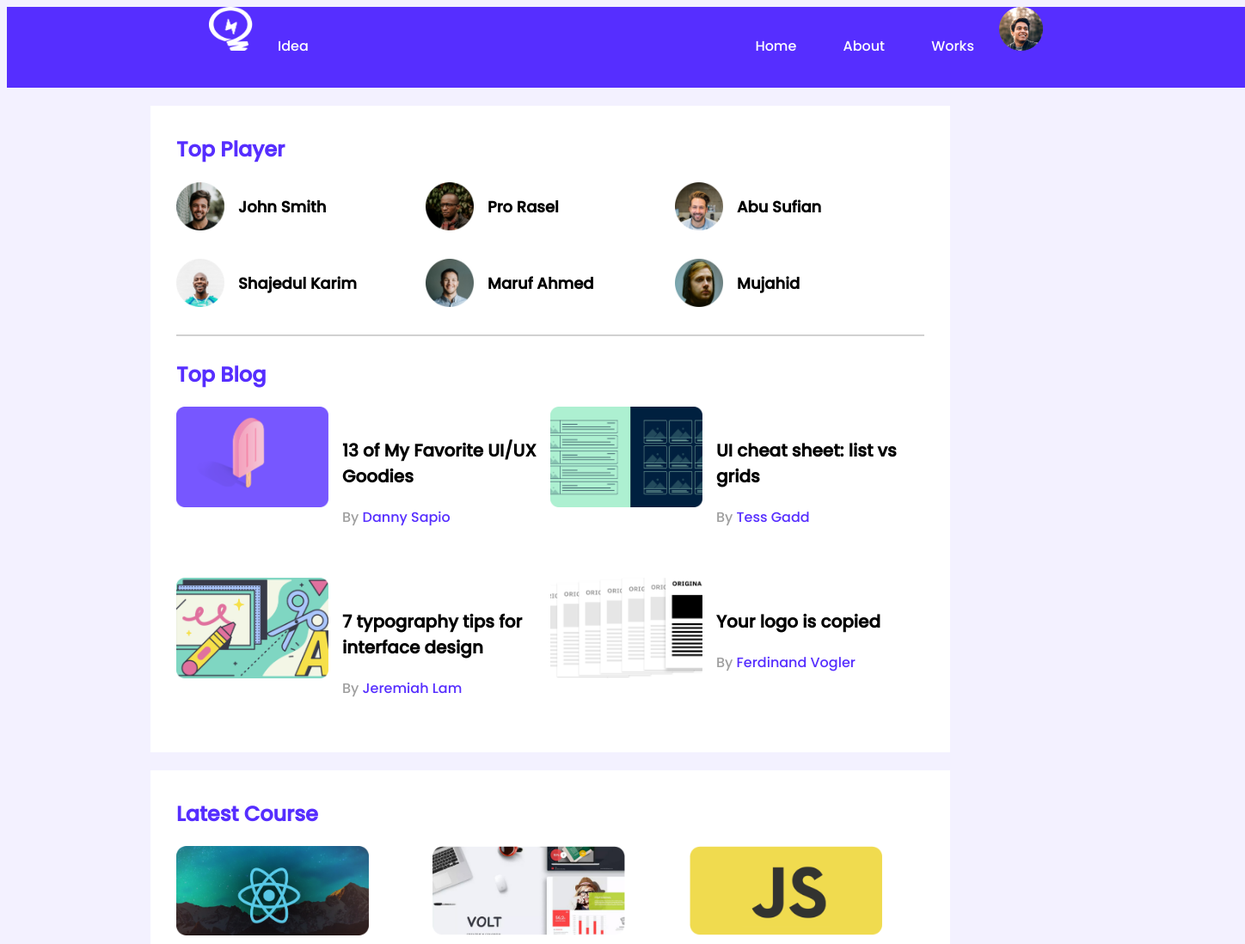
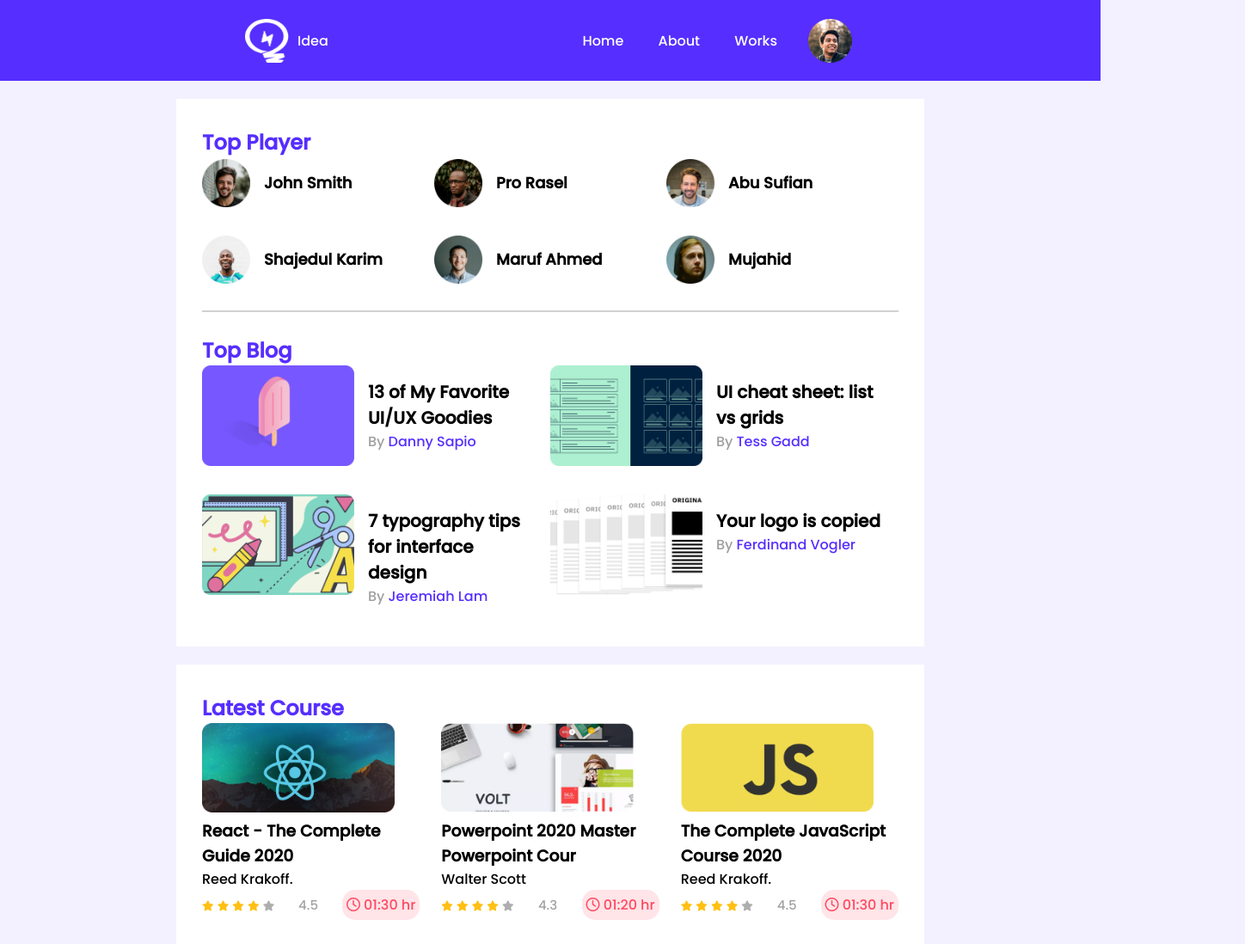
Before and after one commit to abdullah-riyadh17/leader-board-css3, a plain HTML site: page index.html in a window 1280 px wide. Shown: the top 1098 px of the page at 86% size, 1448 px wide, since content can reach past the window. Drawn offline with Linux system fonts and the light colour scheme.

Commit message:
header updated

```diff
--- a/index.html
+++ b/index.html
@@ -1,38 +1,39 @@
 <!DOCTYPE html>
 <html lang="en">
   <head>
-    <meta charset="UTF-8">
-    <meta http-equiv="X-UA-Compatible" content="IE=edge">
-    <meta name="viewport" content="width=device-width, initial-scale=1.0">
+    <meta charset="UTF-8" />
+    <meta http-equiv="X-UA-Compatible" content="IE=edge" />
+    <meta name="viewport" content="width=device-width, initial-scale=1.0" />
     <title>Leader Board</title>
     <!-- font-awesome -->
-    <script src="https://kit.fontawesome.com/fb72056a8b.js" crossorigin="anonymous"></script>
+    <script
+      src="https://kit.fontawesome.com/fb72056a8b.js"
+      crossorigin="anonymous"
+    ></script>
     <!-- stylesheet -->
-    <link rel="stylesheet" href="styles/style.css">
-
+    <link rel="stylesheet" href="styles/style.css" />
   </head>
   <body>
     <!-- header start -->
     <header>
       <nav>
-            <span>
-                <img src="images/icons/logo.png" alt="">
+        <div class="header-left">
+          <img src="images/icons/logo.png" alt="" />
           <a href="">Idea</a>
-            </span>
+        </div>
 
-           <span>
+        <div class="header-right">
+          <div>
             <a href="">Home</a>
             <a href="">About</a>
             <a href="">Works</a>
-            <img src="images/icons/profile.png" alt="">
-
-           </span>
-
+          </div>
+          <img src="images/icons/profile.png" alt="" />
+        </div>
       </nav>
-
-
     </header>
     <!-- header ends -->
+
     <main>
       <!-- top player & top blog starts -->
       <section class="container">
@@ -41,89 +42,75 @@
           <h2 class="section-title">Top Player</h2>
           <div class="players">
             <div class="player">
-                        <img src="images/players/player-1.png" alt="">
-                        <h3 class="player-name">John Smith </h3>
+              <img src="images/players/player-1.png" alt="" />
+              <h3 class="player-name">John Smith</h3>
             </div>
             <div class="player">
-                        <img src="images/players/player-2.png" alt="">
+              <img src="images/players/player-2.png" alt="" />
               <h3 class="player-name">Pro Rasel</h3>
             </div>
             <div class="player">
-                        <img src="images/players/player-3.png" alt="">
+              <img src="images/players/player-3.png" alt="" />
               <h3 class="player-name">Abu Sufian</h3>
             </div>
             <div class="player">
-                        <img src="images/players/player-4.png" alt="">
+              <img src="images/players/player-4.png" alt="" />
               <h3 class="player-name">Shajedul Karim</h3>
             </div>
             <div class="player">
-                        <img src="images/players/player-5.png" alt="">
+              <img src="images/players/player-5.png" alt="" />
               <h3 class="player-name">Maruf Ahmed</h3>
             </div>
             <div class="player">
-                        <img src="images/players/player-6.png" alt="">
+              <img src="images/players/player-6.png" alt="" />
               <h3 class="player-name">Mujahid</h3>
             </div>
           </div>
         </div>
-            <hr>
+        <hr />
         <div class="top-blogs">
           <h2 class="section-title">Top Blog</h2>
           <div class="blogs">
             <article class="blog">
               <div class="thumbnail">
-                            <img src="images/blogs/blog-1.png" alt="">
-
+                <img src="images/blogs/blog-1.png" alt="" />
               </div>
               <div class="blog-info">
                 <h3 class="blog-title">13 of My Favorite UI/UX Goodies</h3>
                 <p class="blog-author">By <a href="">Danny Sapio</a></p>
-
               </div>
-
             </article>
             <article class="blog">
               <div class="thumbnail">
-                            <img src="images/blogs/blog-2.png" alt="">
-
+                <img src="images/blogs/blog-2.png" alt="" />
               </div>
               <div class="blog-info">
                 <h3 class="blog-title">UI cheat sheet: list vs grids</h3>
                 <p class="blog-author">By <a href="">Tess Gadd</a></p>
-
               </div>
-
             </article>
             <article class="blog">
               <div class="thumbnail">
-                            <img src="images/blogs/blog-3.png" alt="">
-
+                <img src="images/blogs/blog-3.png" alt="" />
               </div>
               <div class="blog-info">
-                            <h3 class="blog-title">7 typography tips for interface design</h3>
+                <h3 class="blog-title">
+                  7 typography tips for interface design
+                </h3>
                 <p class="blog-author">By <a href="">Jeremiah Lam</a></p>
-
               </div>
-
             </article>
             <article class="blog">
               <div class="thumbnail">
-                            <img src="images/blogs/blog-4.png" alt="">
-
+                <img src="images/blogs/blog-4.png" alt="" />
               </div>
               <div class="blog-info">
                 <h3 class="blog-title">Your logo is copied</h3>
                 <p class="blog-author">By <a href="">Ferdinand Vogler</a></p>
-
               </div>
-
             </article>
-
           </div>
-
-
         </div>
-
       </section>
       <!-- Latest course -->
       <section class="container">
@@ -132,7 +119,7 @@
         <div class="courses">
           <div class="course">
             <div class="course-banner">
-                        <img src="images/courses/course-1.png" alt="">
+              <img src="images/courses/course-1.png" alt="" />
             </div>
             <div class="course-detail">
               <h3 class="course-title">React - The Complete Guide 2020</h3>
@@ -150,16 +137,17 @@
                   <i class="fa-regular fa-clock"></i>
                   01:30 hr
                 </div>
-
               </div>
             </div>
           </div>
           <div class="course">
             <div class="course-banner">
-                        <img src="images/courses/course-2.png" alt="">
+              <img src="images/courses/course-2.png" alt="" />
             </div>
             <div class="course-detail">
-                        <h3 class="course-title">Powerpoint 2020 Master Powerpoint Cour</h3>
+              <h3 class="course-title">
+                Powerpoint 2020 Master Powerpoint Cour
+              </h3>
               <p class="course-author">Walter Scott</p>
               <div class="course-info">
                 <div>
@@ -174,13 +162,12 @@
                   <i class="fa-regular fa-clock"></i>
                   01:20 hr
                 </div>
-
               </div>
             </div>
           </div>
           <div class="course">
             <div class="course-banner">
-                        <img src="images/courses/course-3.png" alt="">
+              <img src="images/courses/course-3.png" alt="" />
             </div>
             <div class="course-detail">
               <h3 class="course-title">The Complete JavaScript Course 2020</h3>
@@ -198,7 +185,6 @@
                   <i class="fa-regular fa-clock"></i>
                   01:30 hr
                 </div>
-
               </div>
             </div>
           </div>
--- a/styles/style.css
+++ b/styles/style.css
@@ -1,159 +1,178 @@
 /* fonts */
-@import url('https://fonts.googleapis.com/css2?family=Poppins:wght@500&display=swap');
+@import url("https://fonts.googleapis.com/css2?family=Poppins:wght@500&display=swap");
 /* common styles or utilities */
-body{
-    font-family: 'Poppins', sans-serif;
-    background-color: #F3F1FF;
+* {
+  margin: 0;
+  padding: 0;
+  box-sizing: border-box;
 }
-header{
-    background-color: #562EFF;
-    width: 1440px;
-    height: 94px;
-
-
-
-}
-nav{
-    display: flex;
-    justify-content: space-around;
-    align-items: center;
-
+body {
+  font-family: "Poppins", sans-serif;
+  background-color: #f3f1ff;
 }
 
+header {
+  background-color: #562eff;
+}
+nav {
+  display: flex;
+  justify-content: space-between;
+  align-items: center;
+  width: 100%;
+  height: 94px;
+  margin: auto;
+}
+.header-left {
+  display: flex;
+  align-items: center;
+}
+.header-left img {
+  width: 51px;
+  height: 51px;
+  margin-left: 285px;
+}
+.header-left a {
+  margin-left: 10px;
+  color: #fff;
+  text-decoration: none;
+}
 
-nav span a{
-    color: #FFFFFF;
+.header-right {
+  display: flex;
+  align-items: center;
+}
+.header-right a {
+  margin-left: 36px;
+  color: #ffffff;
+  text-decoration: none;
+}
+.header-right img {
+  width: 51px;
+  height: 51px;
+  margin-left: 36px;
+  margin-right: 289px;
+}
+
+/* nav span a {
+  color: #ffffff;
   text-decoration: none;
   font-size: 16px;
   font-weight: 400;
   padding: 25px;
-
 }
-span img{
+span img {
   width: 51px;
   height: 51px;
+} */
 
-}
-
-main{
+main {
   display: flex;
   flex-direction: column;
   align-items: center;
 }
-.container{
-    background-color:#FFFFFF ;
+.container {
+  background-color: #ffffff;
   width: 870px;
   padding: 30px;
   margin-top: 21px;
   border: 5px;
-
 }
-hr{
-    border: 1px solid #D1D1D1;
+hr {
+  border: 1px solid #d1d1d1;
   margin-bottom: 27px;
-
 }
 /* top player style  */
-.top-players{
+.top-players {
   margin-bottom: 30px;
 }
-.section-title{
-    color: #562EFF;
+.section-title {
+  color: #562eff;
   font-size: 24px;
   margin-top: 3px;
-
 }
-.players{
+.players {
   display: grid;
   /* grid-template-columns: 1fr 1fr 1fr; */
   grid-template-columns: repeat(3, 1fr);
   grid-row-gap: 30px;
 }
-.player{
+.player {
   display: flex;
   align-items: center;
 }
-.player img{
+.player img {
   height: 56px;
   width: 56px;
 }
-.player-name{
+.player-name {
   margin: 16px;
   font-size: 18px;
 }
 
 /* top blog style */
-.blogs{
+.blogs {
   display: grid;
   grid-template-columns: repeat(2, 1fr);
   grid-row-gap: 26px;
 }
 
-.blog{
+.blog {
   display: flex;
-
 }
 
-.blog .thumbnail img{
-
+.blog .thumbnail img {
   width: 177px;
   height: 117px;
 }
-.blog-info{
+.blog-info {
   margin: 16px;
-
 }
-.blog-title{
+.blog-title {
   font-size: 20px;
 }
-.blog-author{
-    color: #9F9F9F;
+.blog-author {
+  color: #9f9f9f;
   font-size: 16px;
-
 }
-.blog-author a{
-    color: #562EFF;
+.blog-author a {
+  color: #562eff;
   font-size: 16px;
   text-decoration: none;
-
 }
 
 /* courses styles */
-.courses{
+.courses {
   display: grid;
   grid-template-columns: repeat(3, 1fr);
   grid-column-gap: 25px;
 }
-.course .course-banner img{
+.course .course-banner img {
   width: 224px;
   height: 104px;
 }
-.course-info{
+.course-info {
   display: flex;
   align-items: center;
   justify-content: space-between;
 }
 
-.fa-star{
+.fa-star {
   font-size: 12px;
 }
-.fa-star.filled{
-    color: #FFC014;
-    ;
+.fa-star.filled {
+  color: #ffc014;
 }
-.fa-star.empty{
-    color: #AEAEAE;
-    ;
-
+.fa-star.empty {
+  color: #aeaeae;
 }
-.course-info span{
+.course-info span {
   font-size: 15px;
   font-weight: 400;
-    color: #A2A2A2;
+  color: #a2a2a2;
 }
-.course-duration{
-    color: #FF4A60;
-    background-color: #FFE4E8;
+.course-duration {
+  color: #ff4a60;
+  background-color: #ffe4e8;
   border-radius: 15px;
   padding: 5px;
 }
@@ -161,17 +180,20 @@ hr{
 /* media quesries */
 
 /* mobile devices */
-@media only screen and (max-width:688px) {
-
-    .container, header{
+@media only screen and (max-width: 688px) {
+  .container,
+  header {
     width: 100%;
   }
 
-    .players, .blogs, .courses{
-
+  .players,
+  .blogs,
+  .courses {
     grid-template-columns: repeat(1, 1fr);
   }
-    .player, .blog, .course{
+  .player,
+  .blog,
+  .course {
     flex-direction: column;
   }
 }
@@ -179,17 +201,16 @@ hr{
 /*---------------
  tablet devices
 ----------------*/
-@media only screen and (min-width:689px) and (max-width:991px) {
-    .container, header{
+@media only screen and (min-width: 689px) and (max-width: 991px) {
+  .container,
+  header {
     width: 100%;
   }
-    .players,  .courses{
-
+  .players,
+  .courses {
     grid-template-columns: repeat(2, 1fr);
   }
-    .blogs{
+  .blogs {
     grid-template-columns: repeat(1, 1fr);
-
   }
-
 }
```
Lines whose indentation alone changed are shown as unchanged.
